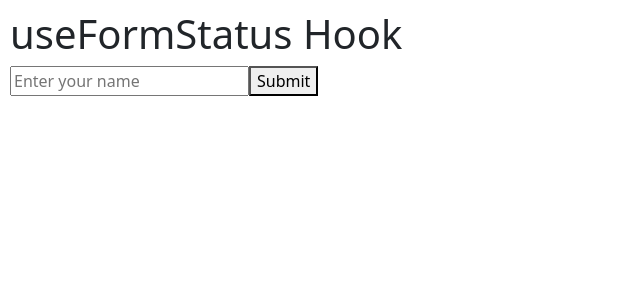
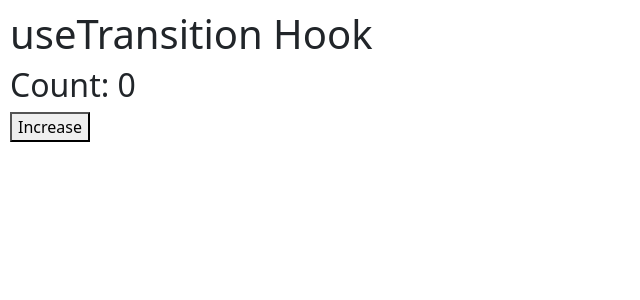
Before and after one commit to aimanaziz2000066/React-Practices, a React (Vite) app: page / in a window 1280 px wide. Shown: the top 300 px of the page, without its empty margins (0-640 px from the left). Built offline with nearby package versions, Linux system fonts and the light colour scheme.

Commit message:
Add  useTransition Hook in React js

```diff
--- a/src/App.jsx
+++ b/src/App.jsx
@@ -220,35 +220,59 @@ import { Alert } from "bootstrap";
 // export default App;
 
 //useFormStatus Hook:-
-import { useFormStatus } from "react-dom";
+// import { useFormStatus } from "react-dom";
 
-function SubmitButton() {
-  const { pending } = useFormStatus();
+// function SubmitButton() {
+//   const { pending } = useFormStatus();
 
-  return (
-    <button type="submit" disabled={pending}>
-      {pending ? "Submitting..." : "Submit"}
-    </button>
-  );
-}
+//   return (
+//     <button type="submit" disabled={pending}>
+//       {pending ? "Submitting..." : "Submit"}
+//     </button>
+//   );
+// }
+
+// function App() {
+//   const handleSubmit = async (formData) => {
+//     await new Promise((resolve) => setTimeout(resolve, 2000));
+//     console.log(formData.get("name"));
+//   };
+//   return (
+//     <>
+//       <h1>useFormStatus Hook</h1>
+//       <form action={handleSubmit}>
+//         <input
+//           type="text"
+//           name="name"
+//           placeholder="Enter your name"
+//         />
+
+//         <SubmitButton />
+//       </form>
+//     </>
+//   );
+// }
+// export default App;
+
+// useTransition Hook in React js:-
+import { useState, useTransition } from "react";
 
 function App() {
-  const handleSubmit = async (formData) => {
-    await new Promise((resolve) => setTimeout(resolve, 2000));
-    console.log(formData.get("name"));
+  const [count, setCount] = useState(0);
+  const [isPending, startTransition] = useTransition();
+  const handleClick = () => {
+    startTransition(() => {
+      setCount(count + 1);
+    });
   };
   return (
     <>
-      <h1>useFormStatus Hook</h1>
-      <form action={handleSubmit}>
-        <input
-          type="text"
-          name="name"
-          placeholder="Enter your name"
-        />
-
-        <SubmitButton />
-      </form>
+      <h1>useTransition Hook</h1>
+      <h2>Count: {count}</h2>
+      <button onClick={handleClick}>
+        Increase
+      </button>
+      {isPending && <p>Updating...</p>}
     </>
   );
 }
```
